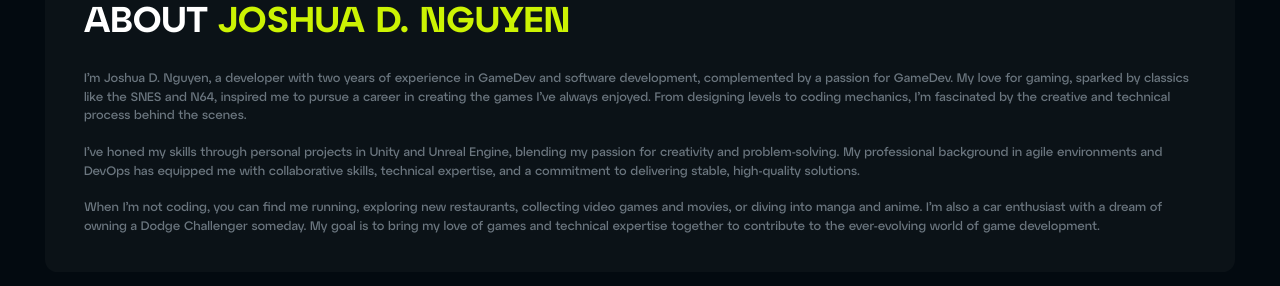
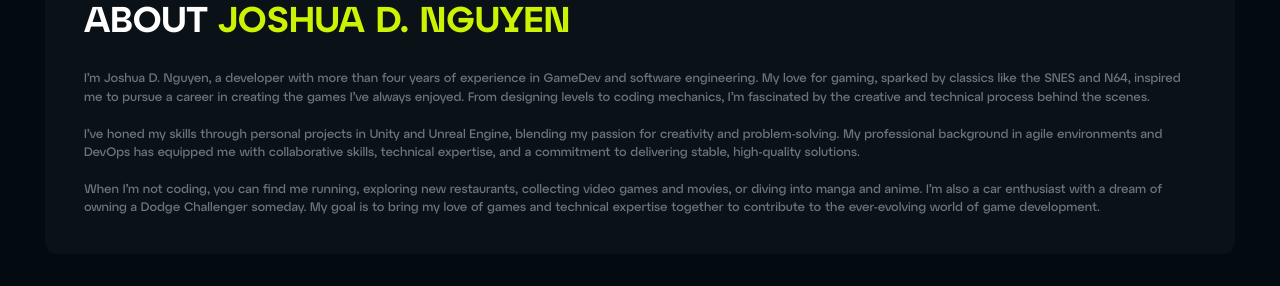
Before and after one commit to ReckoningHero/PortfolioWebsite, a Vue app: page / in a window 1280 px wide. Shown: the part 659-945 px from the top of the page. Built offline with nearby package versions, Linux system fonts and the light colour scheme.

Commit message:
Update About.vue

```diff
--- a/src/components/About.vue
+++ b/src/components/About.vue
@@ -5,7 +5,7 @@
           About <span class="text-[#CCF303]">Joshua d. nguyen</span>
         </h3>
         <p class="lg:text-[1.375em] text-[16px] font-atyp-display font-medium text-[#6B767F] mt-[2em]">
-          I’m Joshua D. Nguyen, a developer with two years of experience in GameDev and software development, complemented by a passion for GameDev. My love for gaming, sparked by classics like the SNES and N64, inspired me to pursue a career in creating the games I’ve always enjoyed. From designing levels to coding mechanics, I’m fascinated by the creative and technical process behind the scenes.
+          I’m Joshua D. Nguyen, a developer with more than four years of experience in GameDev and software engineering. My love for gaming, sparked by classics like the SNES and N64, inspired me to pursue a career in creating the games I’ve always enjoyed. From designing levels to coding mechanics, I’m fascinated by the creative and technical process behind the scenes.
           <br /><br />
           I’ve honed my skills through personal projects in Unity and Unreal Engine, blending my passion for creativity and problem-solving. My professional background in agile environments and DevOps has equipped me with collaborative skills, technical expertise, and a commitment to delivering stable, high-quality solutions.
           <br /><br />
```
